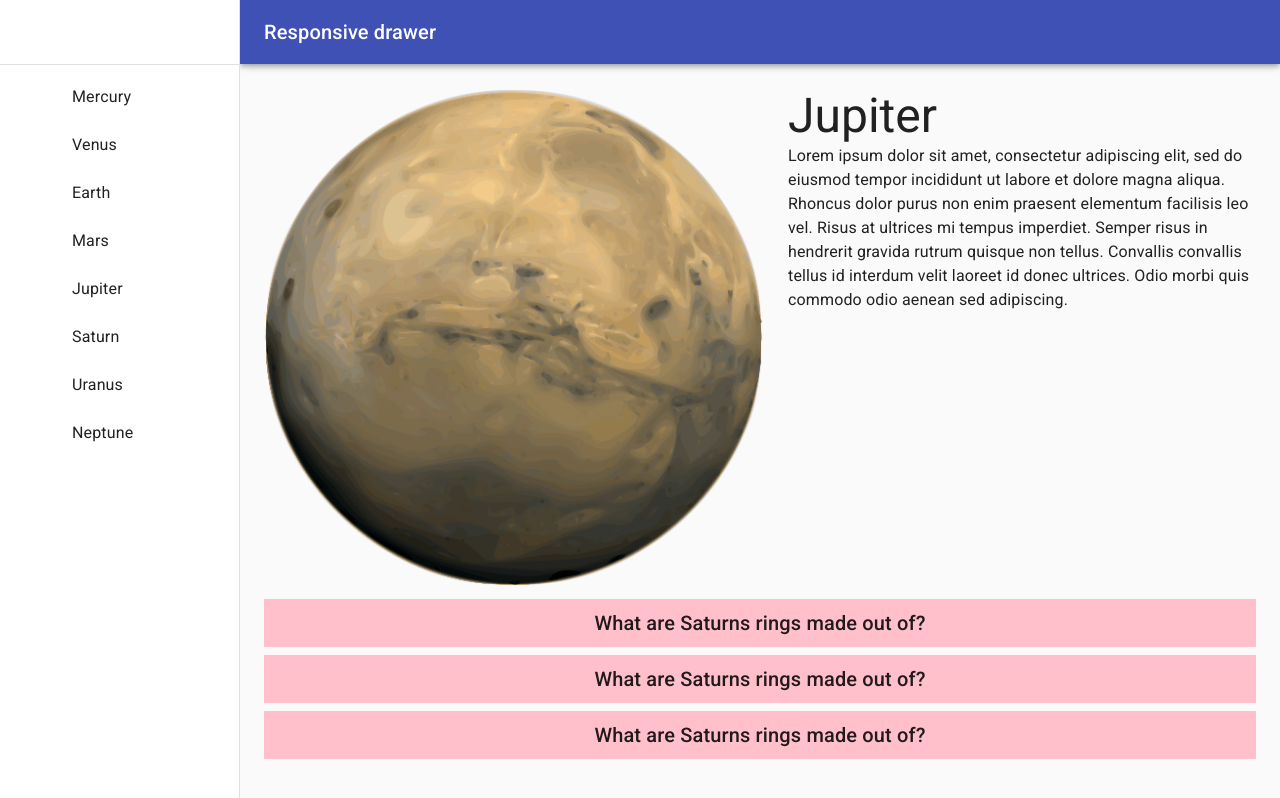
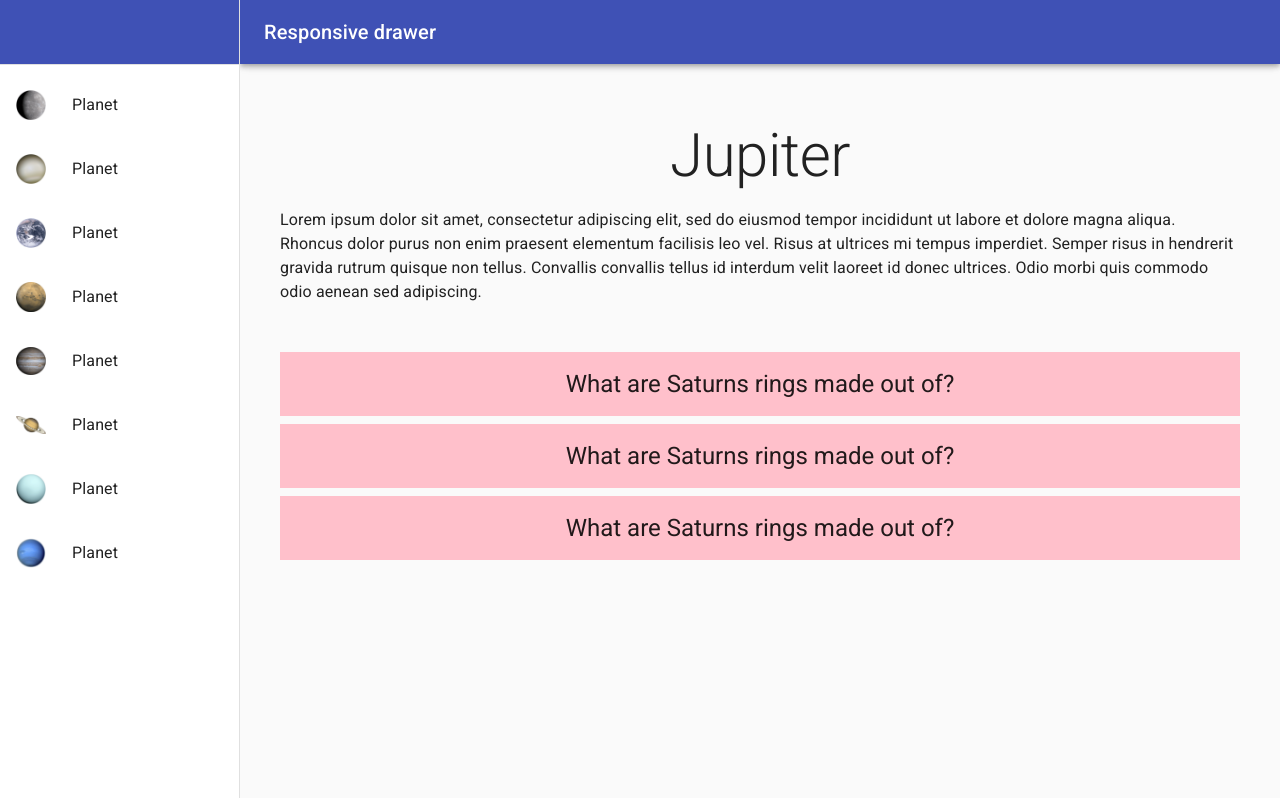
Before and after one commit to deggiedev/solar-system-edu, a React (Create React App) app: page / in a window 1280 px wide. Built offline with nearby package versions, Linux system fonts and the light colour scheme; no server answers.

Commit message:
material UI drawer refactor

```diff
--- a/src/HomeScreen/HomeScreen.js
+++ b/src/HomeScreen/HomeScreen.js
@@ -9,12 +9,20 @@ import IconButton from "@material-ui/core/IconButton";
 import List from "@material-ui/core/List";
 import ListItem from "@material-ui/core/ListItem";
 import ListItemText from "@material-ui/core/ListItemText";
+import ListItemIcon from '@material-ui/core/ListItemIcon';
 import MenuIcon from "@material-ui/icons/Menu";
 import Toolbar from "@material-ui/core/Toolbar";
 import Typography from "@material-ui/core/Typography";
 import { makeStyles, useTheme } from "@material-ui/core/styles";
 import Box from "@material-ui/core/Box";
-import MarsPng from "../assets/PlanetImages/mars.svg.png";
+import Mercury from "../assets/PlanetImages/mercury.svg.png";
+import Venus from "../assets/PlanetImages/venus.svg.png";
+import Earth from "../assets/PlanetImages/earth.svg.png";
+import Mars from "../assets/PlanetImages/mars.svg.png";
+import Jupiter from "../assets/PlanetImages/jupiter.svg.png";
+import Saturn from "../assets/PlanetImages/saturn.svg.png";
+import Uranus from "../assets/PlanetImages/uranus.svg.png";
+import Neptune from "../assets/PlanetImages/neptune.svg.png";
 
 const drawerWidth = 240;
 
@@ -42,8 +50,17 @@ const useStyles = makeStyles((theme) => ({
   },
   // necessary for content to be below app bar
   toolbar: theme.mixins.toolbar,
+  toolbar2: {
+    minHeight: '64px',
+    backgroundColor: '#3f51b5',
+  },
+  toolbar3: {
+    minHeight: '50px',
+    backgroundColor: '#3f51b5',
+  },
   drawerPaper: {
     width: drawerWidth,
+    backgroundColor: 'white'
   },
   content: {
     flexGrow: 1,
@@ -63,22 +80,25 @@ function HomeScreen(props) {
 
   const drawer = (
     <div>
-      <div className={classes.toolbar} />
+      <div className={classes.toolbar2} />
       <Divider />
       <List>
         {[
-          "Mercury",
-          "Venus",
-          "Earth",
-          "Mars",
-          "Jupiter",
-          "Saturn",
-          "Uranus",
-          "Neptune",
+          Mercury,
+          Venus,
+          Earth,
+          Mars,
+          Jupiter,
+          Saturn,
+          Uranus,
+          Neptune,
         ].map((text, index) => (
+          <Box py={1}>
           <ListItem button key={text}>
-            <ListItemText inset primary={text} />
+          <ListItemIcon><img width={30} alt="" src={text} ></img></ListItemIcon>
+          <ListItemText primary={"Planet"} />
           </ListItem>
+          </Box>
         ))}
       </List>
     </div>
@@ -138,42 +158,52 @@ function HomeScreen(props) {
         </Hidden>
       </nav>
       <main className={classes.content}>
-        <div className={classes.toolbar}/>
-        <Box display="flex">
-        <Hidden xsDown implementation="css">
-        <Box width={500}>
-        <img alt="" src={MarsPng} width={'100%'}></img>
+        <div className={classes.toolbar} />
+        <Box alignItems="flex-start" display="flex">
+          {/*<Hidden xsDown implementation="css">
+            <Box p={2}>
+              <img alt="" src={MarsPng} width={360}></img>
             </Box>
-        </Hidden>
+          </Hidden>*/}
 
-          <Box
-            display="block"
-            flexDirection="column"
-            justifyContent='space-evenly'
-            alignItems="center"
-            pl={3}
-          >
-            <Typography variant="h3">Jupiter</Typography>
-            <Typography paragraph>
+          <Box display="flex" flexDirection="column" justifyContent="flex-start" p={2}>
+            <Box py={2}>
+              <Typography align="center"  variant="h2">
+                Jupiter
+              </Typography>
+            </Box>
+              <Typography  paragraph>
                 Lorem ipsum dolor sit amet, consectetur adipiscing elit, sed do
                 eiusmod tempor incididunt ut labore et dolore magna aliqua.
-              Rhoncus dolor purus non enim praesent elementum facilisis leo vel.
-              Risus at ultrices mi tempus imperdiet. Semper risus in hendrerit
-              gravida rutrum quisque non tellus. Convallis convallis tellus id
-              interdum velit laoreet id donec ultrices. Odio morbi quis commodo
-              odio aenean sed adipiscing.
+                Rhoncus dolor purus non enim praesent elementum facilisis leo
+                vel. Risus at ultrices mi tempus imperdiet. Semper risus in
+                hendrerit gravida rutrum quisque non tellus. Convallis convallis
+                tellus id interdum velit laoreet id donec ultrices. Odio morbi
+                quis commodo odio aenean sed adipiscing.
               </Typography>
           </Box>
         </Box>
-        <Box width={"100%"}>
-        <Box display="flex" justifyContent="center" mt={1} p={1} as="button" bgcolor="pink">
-          <Typography variant="h6" >What are Saturns rings made out of?</Typography>
+        <Box
+          width={"100%"}
+          display="flex"
+          flexDirection="column"
+          alignItems="center"
+          p={2}
+        >
+          <Box width={"100%"} py={2} as="button" bgcolor="pink">
+            <Typography align="center" variant="h5">
+              What are Saturns rings made out of?
+            </Typography>
           </Box>
-        <Box display="flex" justifyContent="center" mt={1} p={1} as="button" bgcolor="pink">
-          <Typography variant="h6" >What are Saturns rings made out of?</Typography>
+          <Box width={"100%"} mt={1} py={2} as="button" bgcolor="pink">
+            <Typography align="center" variant="h5">
+              What are Saturns rings made out of?
+            </Typography>
           </Box>
-        <Box display="flex" justifyContent="center" mt={1} p={1} as="button" bgcolor="pink">
-          <Typography variant="h6" >What are Saturns rings made out of?</Typography>
+          <Box width={"100%"} mt={1} py={2} as="button" bgcolor="pink">
+            <Typography align="center" variant="h5">
+              What are Saturns rings made out of?
+            </Typography>
           </Box>
         </Box>
       </main>
```
Lines whose indentation alone changed are shown as unchanged.
